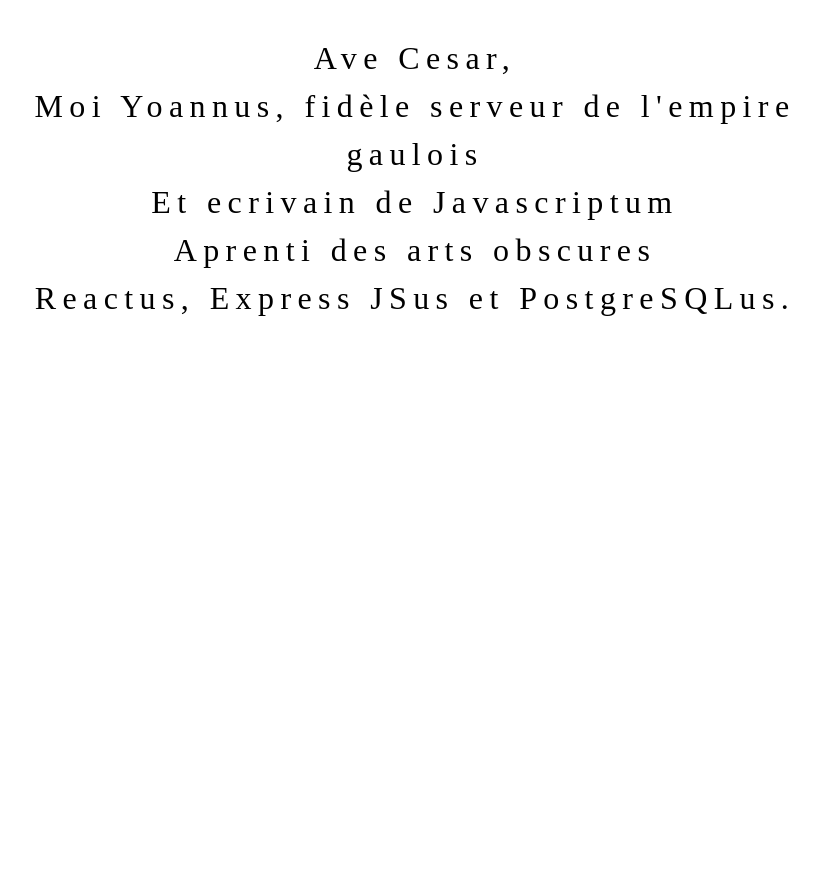
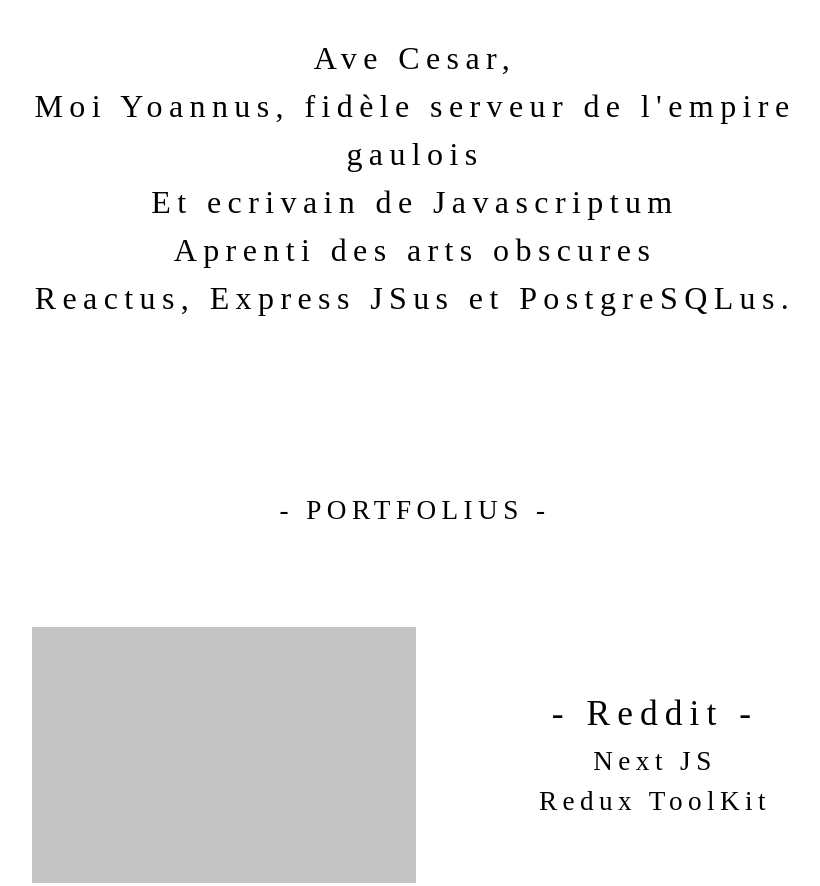
Before and after one commit to yoannesbourg/Portfolius, a Gatsby site: page / in a window 1280 px wide. Shown: the part 772-1658 px from the top of the page, without its empty margins (225-1045 px from the left). Before the commit the page ends 1134 px from the top, so only its background shows below. Built offline with nearby package versions, Linux system fonts and the light colour scheme; Gatsby itself is replaced by a stand-in of ours.

Commit message:
Animation with full content

```diff
--- a/src/pages/index.js
+++ b/src/pages/index.js
@@ -128,7 +128,7 @@ const IndexPage = () => {
       layer, 2, {left: '120%' }
     )
     TweenMax.to(
-      main, 2, {y: 0, delay: 2}
+      main, 1, {y: 0, delay: 2}
     )
   })
 
@@ -163,14 +163,14 @@ const IndexPage = () => {
           </Text>
 
           {/*Portfolius*/}
-          {/* <SectionTitle>
+          <SectionTitle>
             - PORTFOLIUS -
           </SectionTitle>
 
-          <PortfolioBlock/> */}
+          <PortfolioBlock/>
 
           {/*Footer*/}
-          {/* <Footer>
+          <Footer>
           <a>
             <Text>
               Linkedin
@@ -188,7 +188,7 @@ const IndexPage = () => {
               Malt
             </Text>
           </a>
-          </Footer> */}
+          </Footer>
         </MainSection>
 
       </Container>
```
